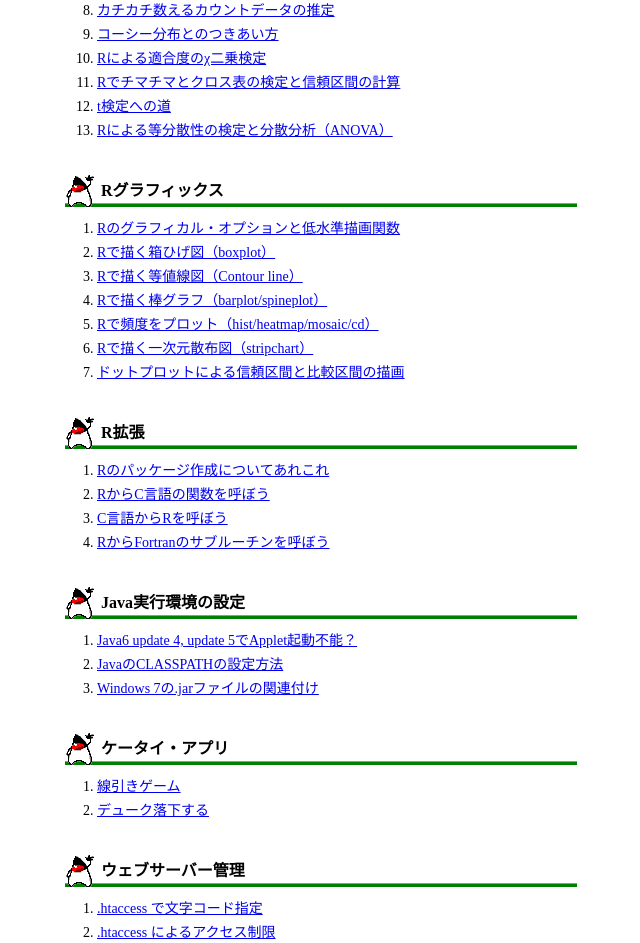
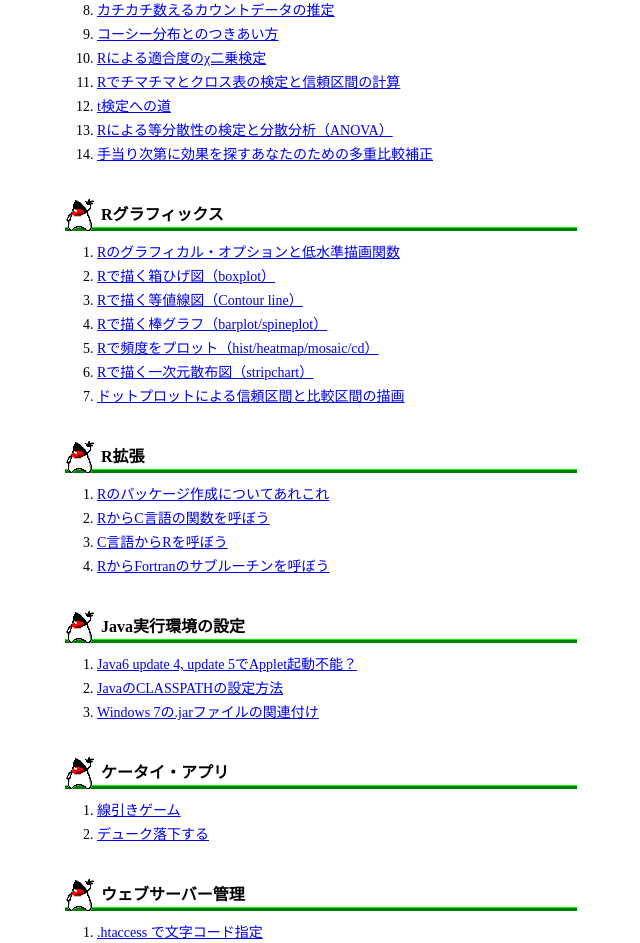
Before and after one commit to uncorrelated/wh.anlyznews.com, a plain HTML site: page docs/index.html in a window 1280 px wide. Shown: the part 1431-2374 px from the top of the page, without its empty margins (313-953 px from the left). Drawn offline with nearby package versions, Linux system fonts and the light colour scheme; files that its build step writes are made by us from their sources; no server answers.

Commit message:
add an explanation of multiple comparision correction

```diff
--- a/docs/index.html
+++ b/docs/index.html
@@ -132,6 +132,7 @@ src="https://pagead2.googlesyndication.com/pagead/show_ads.js">
 <li><a href="R/cross%20tabulation.shtml">Rでチマチマとクロス表の検定と信頼区間の計算</a></li>
 <li><a href="R/t-test.shtml">t検定への道</a></li>
 <li><a href="R/F-test.shtml">Rによる等分散性の検定と分散分析（ANOVA）</a></li>
+<li><a href="R/multicomp.shtml">手当り次第に効果を探すあなたのための多重比較補正</a></li>
 </ol>
 
 <h2>Rグラフィックス</h2>
```
Also changed, not shown: docs/R/menu.txt, 1 other file.
